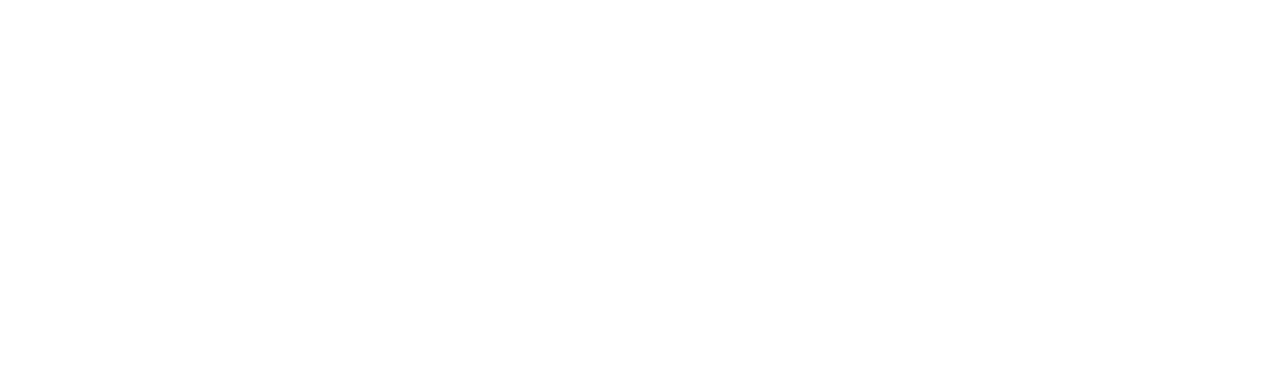
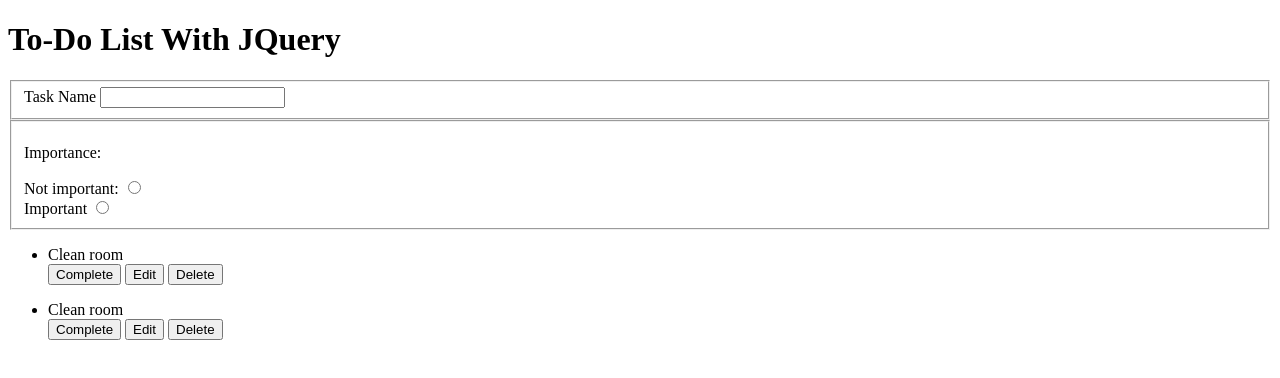
Before and after one commit to Plamenov-Nevyan/To-Do-List---JQuery, a plain HTML site: page index.html in a window 1280 px wide. Drawn offline with nearby package versions, Linux system fonts and the light colour scheme.

Commit message:
Added basic html skeleton

```diff
--- a/index.html
+++ b/index.html
@@ -8,6 +8,61 @@
     <title>To-Do List With JQuery </title>
 </head>
 <body>
-
+    <div class="container">
+        <header class="todo-header">
+            <div class="heading">
+                <h1>To-Do List With JQuery</h1>
+            </div>
+            <div class="add-form-container">
+                <form class="add-form">
+                    <fieldset>
+                        <label for="taskName">Task Name</label>
+                        <input type="text" id="taskName" name="taskName" />
+                    </fieldset>
+                    <fieldset>
+                        <p>Importance:</p>
+                       <div>
+                            <label>Not important:</label>
+                            <input type="radio" id="importance" name="importance" value="notImportant"/>
+                       </div>
+                       <div>
+                            <label>Important</label>
+                            <input type="radio" id="importance" name="importance" value="important"/>
+                        </div>
+                    </fieldset>
+                </form>
+            </div>
+        </header>
+        <main class="todo-main">
+            <section class="not-important-tasks">
+                <ul>
+                    <li>
+                        <div class="text">
+                            Clean room
+                        </div>
+                        <div class="buttons">
+                            <button>Complete</button>
+                            <button>Edit</button>
+                            <button>Delete</button>
+                        </div>
+                    </li>
+                </ul>
+            </section>
+            <section class="important-tasks">
+                <ul>
+                    <li>
+                        <div class="text-important">
+                            Clean room
+                        </div>
+                        <div class="buttons">
+                            <button>Complete</button>
+                            <button>Edit</button>
+                            <button>Delete</button>
+                        </div>
+                    </li>
+                </ul>
+            </section>
+        </main>
+    </div>
 </body>
 </html>
```
